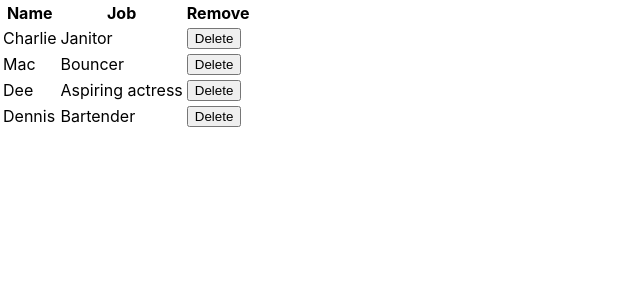
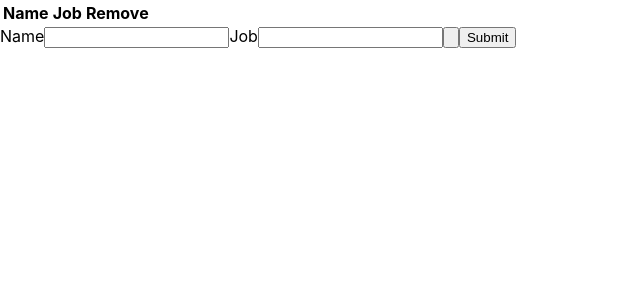
Before and after one commit to decareano/react-test-cloud9, a React (Create React App) app: page / in a window 1280 px wide. Shown: the top 300 px of the page, without its empty margins (0-640 px from the left). Built offline with nearby package versions, Linux system fonts and the light colour scheme.

Commit message:
added form so we do not hard code data. WIP not quite working yet

```diff
--- a/src/App.js
+++ b/src/App.js
@@ -1,6 +1,7 @@
 import React, { Component } from 'react'
 //import ReactDOM from 'react-dom'
 //import logo from './logo.svg';
+import Form from './Form'
 import './App.css';
 import Table from './Table'
 
@@ -8,26 +9,7 @@ import Table from './Table'
 
 class App extends Component {
   state = {
-    characters: [
-      {
-        name: 'Charlie',
-        job: 'Janitor',
-      },
-      {
-        name: 'Mac',
-        job: 'Bouncer',
-      },
-      {
-        name: 'Dee',
-        job: 'Aspiring actress',
-      },
-       {
-        name: 'Dennis',
-        job: 'Bartender'
-      }
-
-      ],
-
+    characters: [],
   }
 
 
@@ -41,11 +23,16 @@ removeChar = (index) => {
   })
 }
 
+handleSubmit = (character) => {
+  this.setState({characters: [...this.state.characters, character]})
+}
+
 render() {
   const {characters} = this.state
   return (
     <div className="container">
       <Table charData={characters} removeChar={this.removeChar} />
+      <Form handleSubmit={this.handleSubmit} />
     </div>
   )
 }
--- /dev/null
+++ b/src/Form.js
@@ -0,0 +1,63 @@
+import React, { Component } from 'react'
+
+class Form extends Component {
+    initialState = {
+        name: '',
+        job: '',
+
+    }
+    state = this.initialState
+
+
+/* make a function that will run everytime a change is made to an input */
+    handleChange = (event) => {
+        const {name, value} = event.target
+
+        this.setState({
+            [name]: value
+        })
+
+    }
+
+
+    submitForm = () => {
+        this.props.handleSubmit(this.state)
+        this.setState(this.initialState)
+    }
+
+    render() {
+    const {name, job} = this.state
+    return (
+        <form pinga={this.submitForm}>
+        <label htmlFor="name">Name</label>
+        <input
+            type="text"
+            name="name"
+            id="name"
+            value={name}
+            onChange={this.handleChange} />
+        <label htmlFor="job">Job</label>
+        <input
+            type="text"
+            name="job"
+            id="job"
+            value={job}
+            onChange={this.handleChange} />
+
+        <input
+            type="button"
+            name="Submit"
+            onClick={this.submitForm} />
+        <button type="Submit">
+            Submit
+        </button>
+        </form>
+
+
+    )
+    }
+
+}
+
+
+export default Form
```
